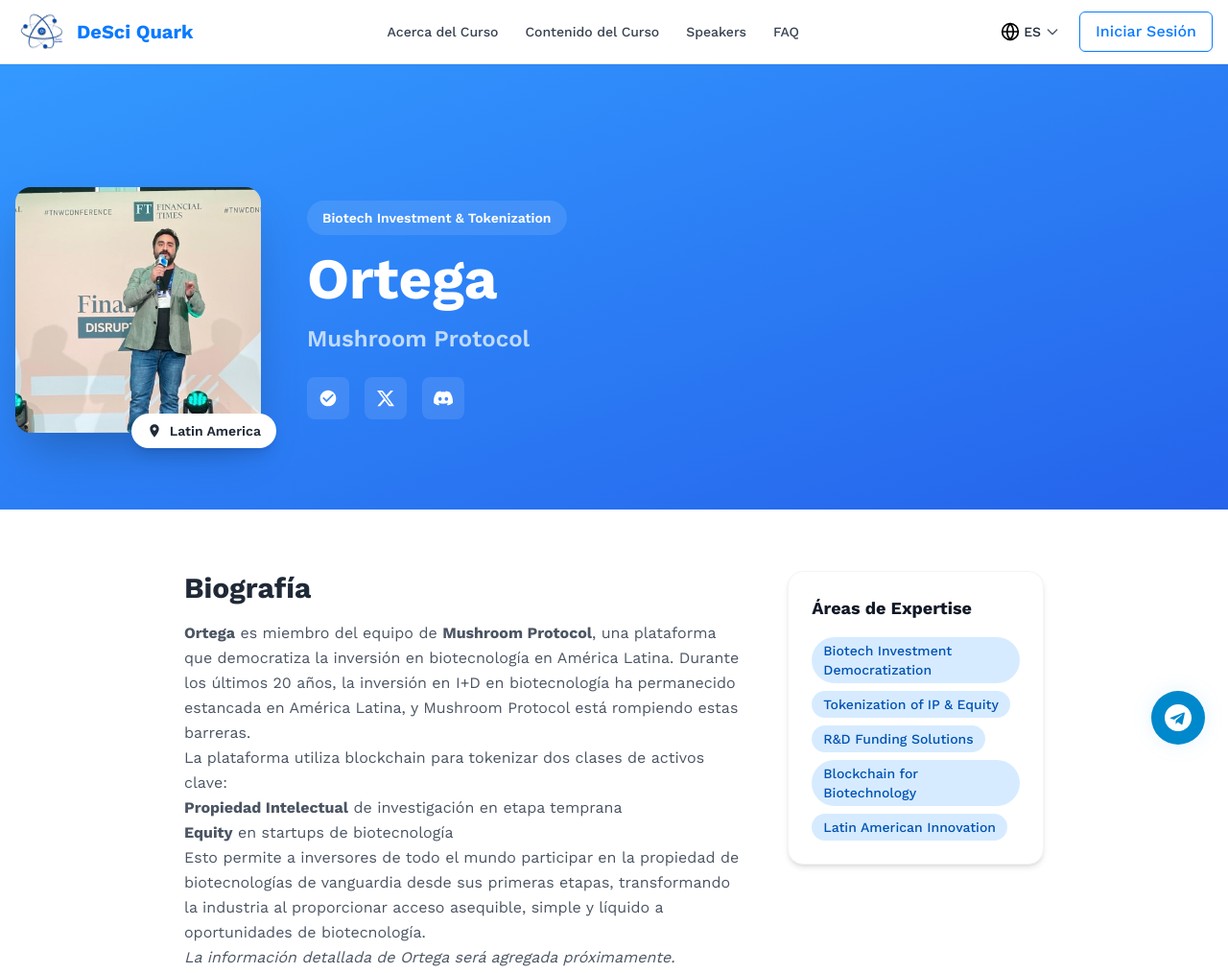
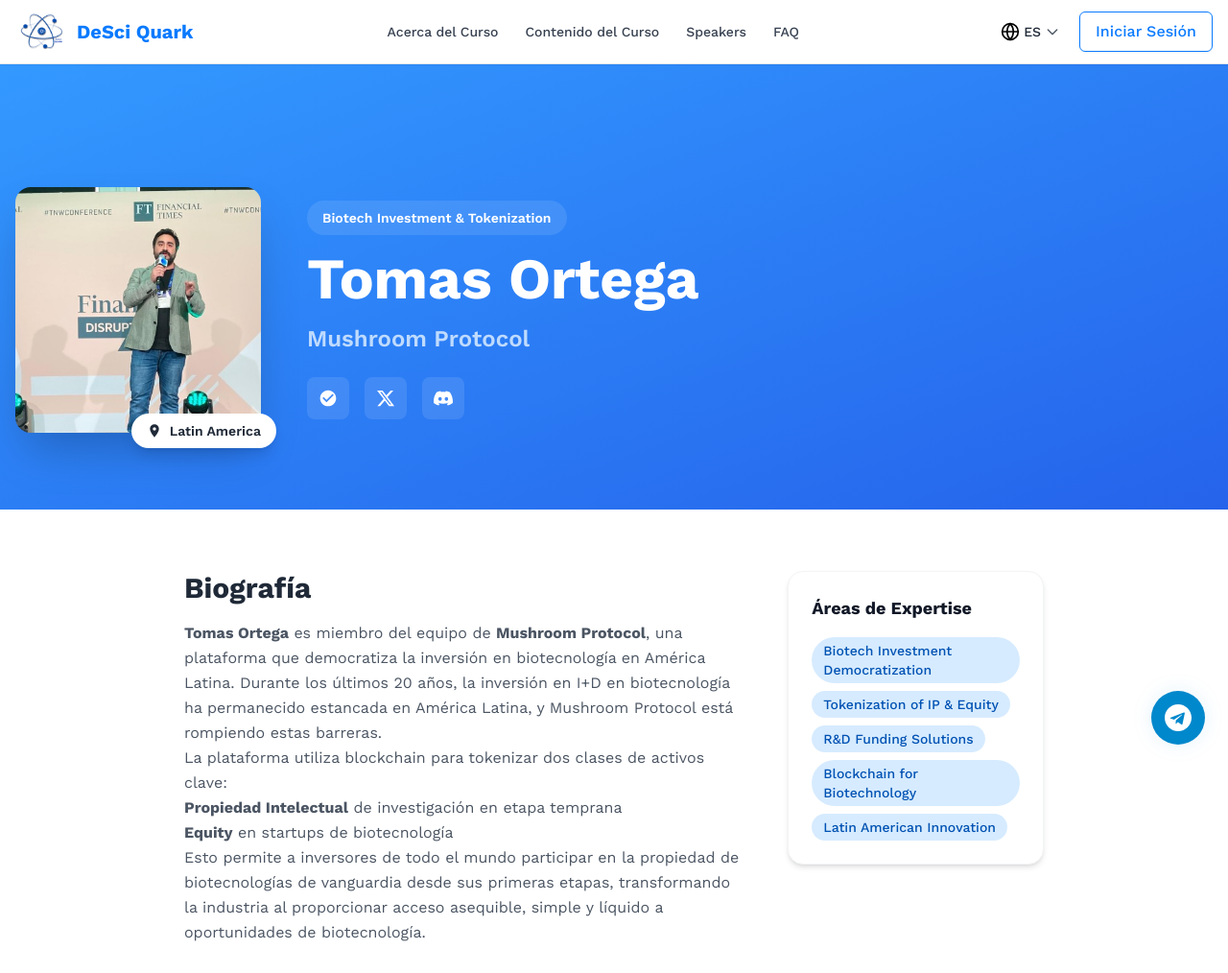
Before and after one commit to cryptonahue/desciquark, an Astro site: page /es/speakers/ortega in a window 1280 px wide. Shown: the top 1014 px of the page at 96% size. Built offline with nearby package versions, Linux system fonts and the light colour scheme; Astro itself is replaced by a stand-in of ours.

Commit message:
feat: changes

```diff
--- a/src/content/speakers/en/ortega.md
+++ b/src/content/speakers/en/ortega.md
@@ -1,6 +1,6 @@
 ---
 id: 14
-name: "Ortega"
+name: "Tomas Ortega"
 company: "Mushroom Protocol"
 category: "Biotech Investment & Tokenization"
 location: "Latin America"
@@ -20,12 +20,10 @@
   - "images/companies/mushroom.jpeg"
 ---
 
-**Ortega** is a team member at **Mushroom Protocol**, a platform that democratizes biotech investment in Latin America. For the past 20 years, investment in R&D—especially in biotechnology—has remained stagnant in Latin America, and Mushroom Protocol is breaking down these barriers.
+**Tomas Ortega** is a team member at **Mushroom Protocol**, a platform that democratizes biotech investment in Latin America. For the past 20 years, investment in R&D—especially in biotechnology—has remained stagnant in Latin America, and Mushroom Protocol is breaking down these barriers.
 
 The platform uses blockchain to tokenize two key asset classes:
 - **Intellectual Property** from early-stage research
 - **Equity** in biotech startups
 
 This allows investors worldwide to participate in the ownership of cutting-edge biotechnologies from their earliest stages, transforming the industry by providing affordable, simple, and liquid access to biotech opportunities.
-
-*Detailed information about Ortega will be added soon.*
--- a/src/content/speakers/es/ortega.md
+++ b/src/content/speakers/es/ortega.md
@@ -1,6 +1,6 @@
 ---
 id: 14
-name: "Ortega"
+name: "Tomas Ortega"
 company: "Mushroom Protocol"
 category: "Biotech Investment & Tokenization"
 location: "Latin America"
@@ -20,12 +20,10 @@
   - "images/companies/mushroom.jpeg"
 ---
 
-**Ortega** es miembro del equipo de **Mushroom Protocol**, una plataforma que democratiza la inversión en biotecnología en América Latina. Durante los últimos 20 años, la inversión en I+D en biotecnología ha permanecido estancada en América Latina, y Mushroom Protocol está rompiendo estas barreras.
+**Tomas Ortega** es miembro del equipo de **Mushroom Protocol**, una plataforma que democratiza la inversión en biotecnología en América Latina. Durante los últimos 20 años, la inversión en I+D en biotecnología ha permanecido estancada en América Latina, y Mushroom Protocol está rompiendo estas barreras.
 
 La plataforma utiliza blockchain para tokenizar dos clases de activos clave:
 - **Propiedad Intelectual** de investigación en etapa temprana
 - **Equity** en startups de biotecnología
 
 Esto permite a inversores de todo el mundo participar en la propiedad de biotecnologías de vanguardia desde sus primeras etapas, transformando la industria al proporcionar acceso asequible, simple y líquido a oportunidades de biotecnología.
-
-*La información detallada de Ortega será agregada próximamente.*
```
